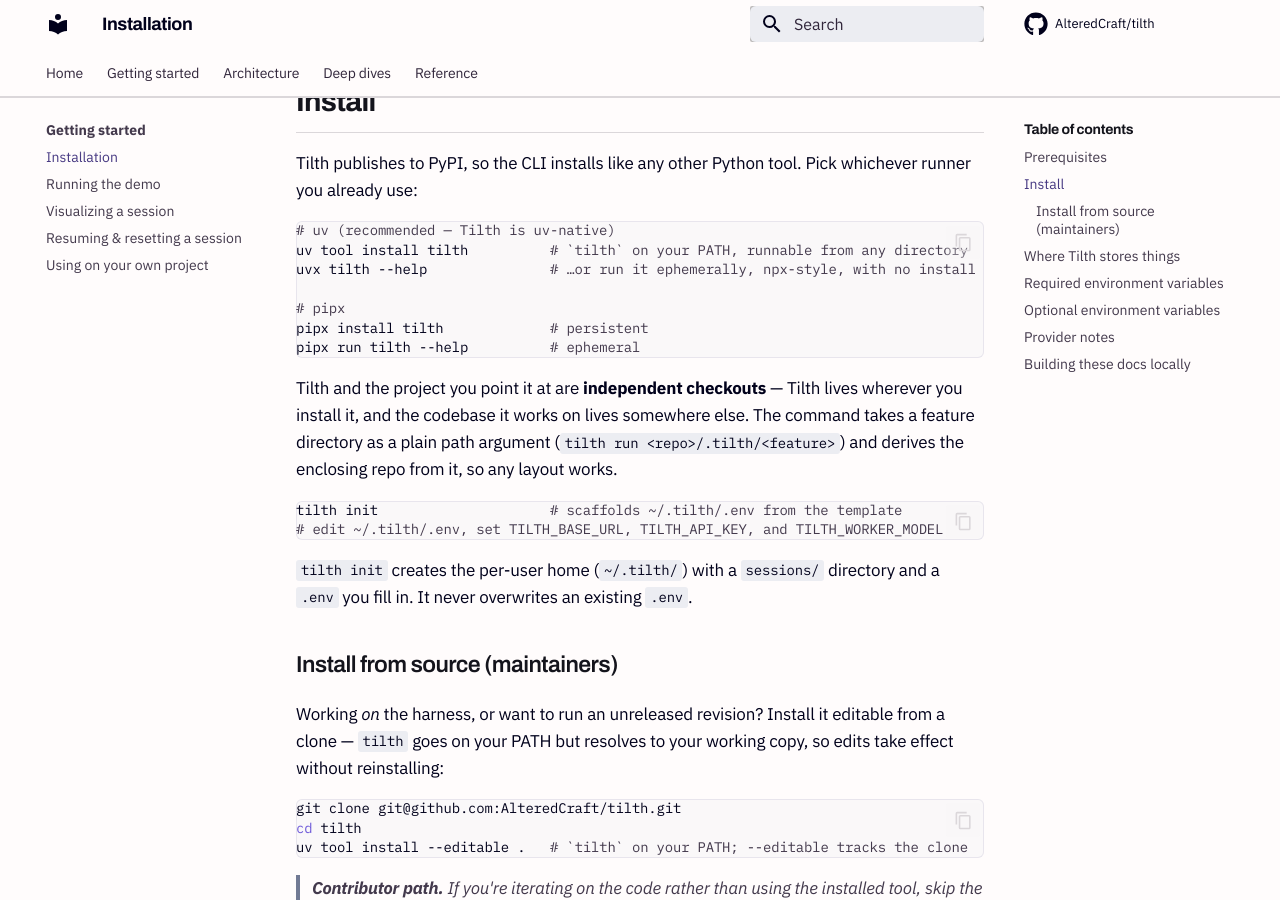
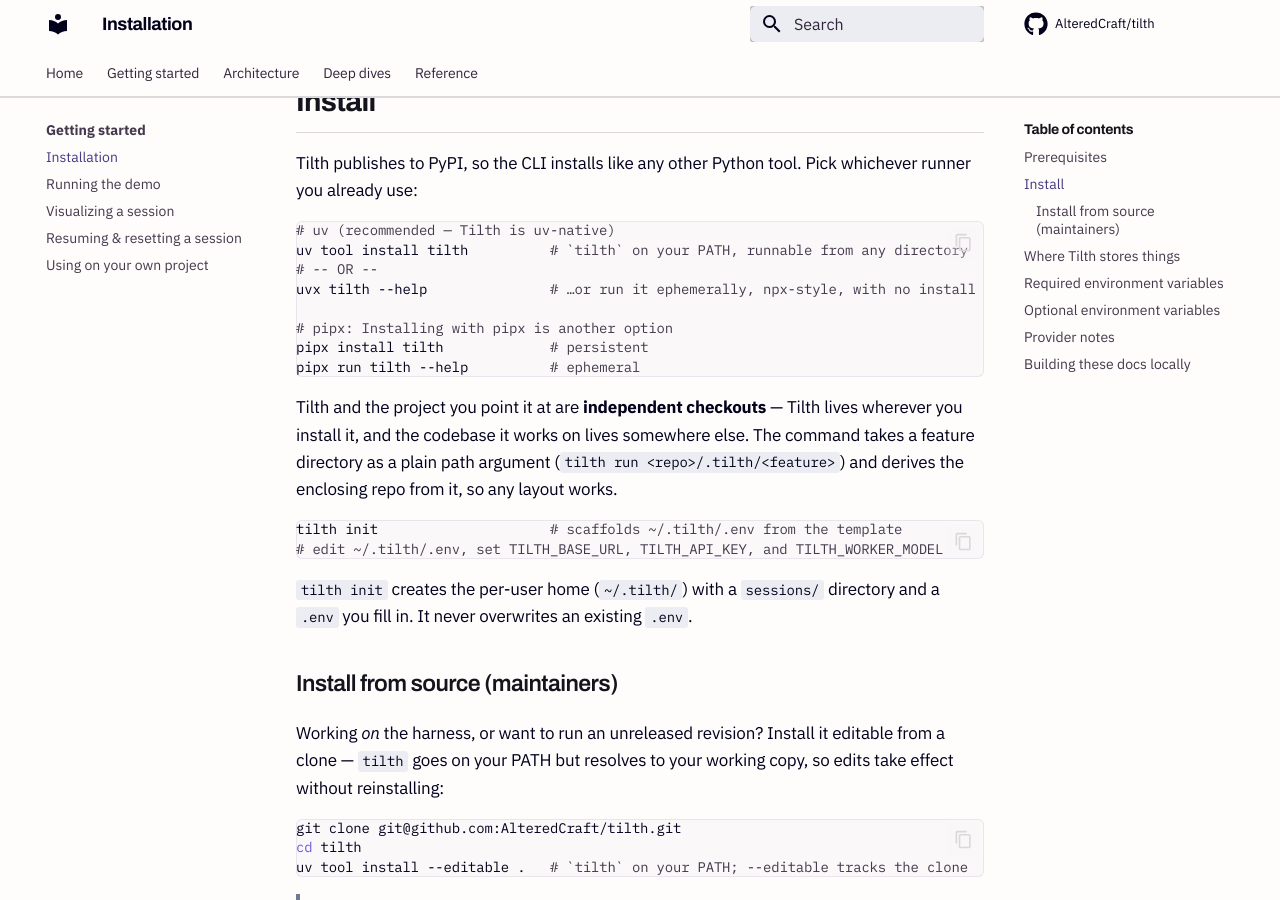
Before and after one commit to AlteredCraft/tilth, an MkDocs documentation site: the page built from docs/getting-started/installation.md, in a window 1280 px wide and 900 px high, scrolled down 576 px. Built offline with MkDocs 1.6.1 and Material for MkDocs 9.7.7, drawn with Linux system fonts in a browser that asks for light colours; some web fonts are replaced; comment, search, counter and statistics services are not loaded.

Commit message:
tiny docs tweaks

````diff
--- a/docs/getting-started/installation.md
+++ b/docs/getting-started/installation.md
@@ -16,9 +16,10 @@
 ```bash
 # uv (recommended — Tilth is uv-native)
 uv tool install tilth          # `tilth` on your PATH, runnable from any directory
+# -- OR --
 uvx tilth --help               # …or run it ephemerally, npx-style, with no install
 
-# pipx
+# pipx: Installing with pipx is another option
 pipx install tilth             # persistent
 pipx run tilth --help          # ephemeral
 ```
````
